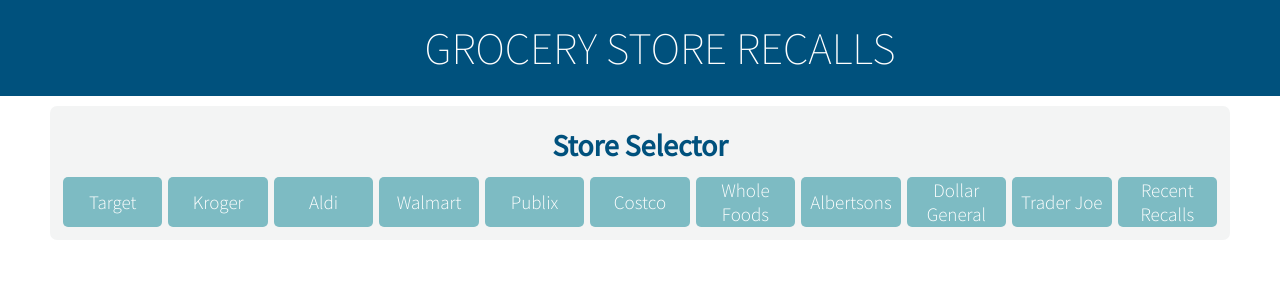
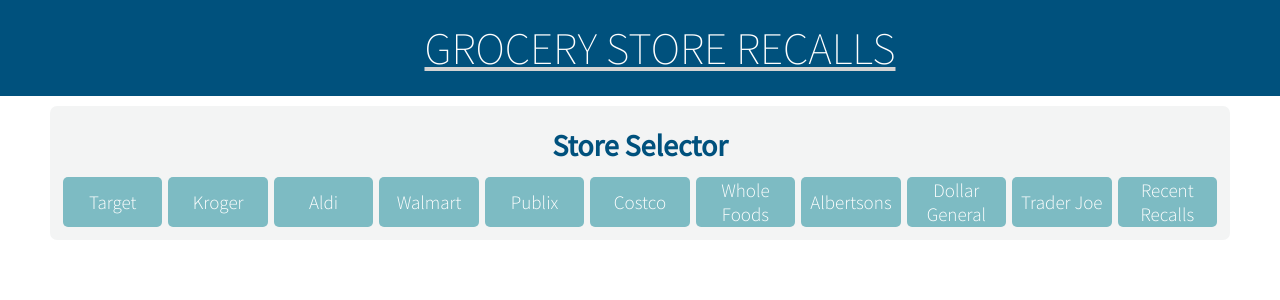
Before and after one commit to vdharris/Grocer-Watch, a React app: page / in a window 1280 px wide. Shown: the top 300 px of the page. Built offline with nearby package versions, Linux system fonts and the light colour scheme; no server answers.

Commit message:
save before connecting front and backend

```diff
--- a/src/components/App.js
+++ b/src/components/App.js
@@ -1,16 +1,21 @@
 import React, { Component } from 'react';
 import QueryContainer from './QueryContainer';
+import { BrowserRouter, Routes, Route } from 'react-router-dom';
 // import RecallResults from './RecallResults';
 import '../stylesheets/styles.scss'
 
+
 class App extends Component {
-    render(){
-        return(
+    render() {
+        return (
             <div className='page'>
-                <div className ='head'>
-                <h1 id='title'>Grocery Store Recalls</h1>
-                </div>
-                <QueryContainer/>
+                <BrowserRouter>
+                    <div>
+                        <Routes>
+                            <Route path='/' element={<QueryContainer />} />
+                        </Routes>
+                    </div>
+                </BrowserRouter>
             </div>
         )
     }
--- a/src/components/QueryContainer.js
+++ b/src/components/QueryContainer.js
@@ -1,6 +1,7 @@
 import React, { Component } from 'react';
 import RecallResults from './RecallResults';
-import StoreButton from './StoreButton'
+// import StoreButton from './StoreButton'
+import { Link } from 'react-router-dom';
 
 
 class QueryContainer extends Component {
@@ -83,6 +84,12 @@
 
 
     return (
+      <div>
+        <div className='head'>
+          <Link to='/'>
+          <h1 id='title'>Grocery Store Recalls</h1>
+          </Link>
+        </div>
         <div className='queryContainer'>
           <div className='queryHeader'>
             <h2 id='storeTitle'>Store Selector</h2>
@@ -94,6 +101,7 @@
             {items}
           </div>
         </div>
+      </div>
     );
   }
 }
--- a/src/stylesheets/styles.scss
+++ b/src/stylesheets/styles.scss
@@ -120,6 +120,10 @@
     margin:0px;
 }
 
+a {
+    color: lightgrey;
+}
+
 body {
     background-color: $lback;
     color: $main-font;
```
Lines whose indentation alone changed are shown as unchanged.
